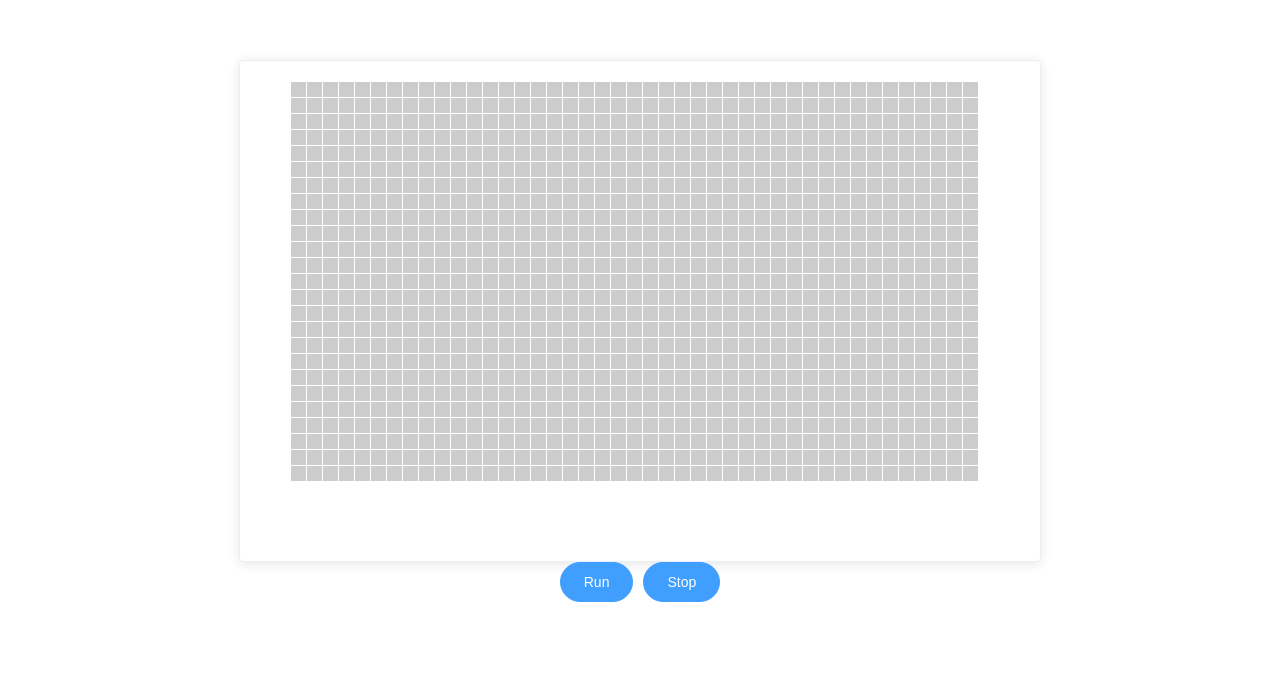
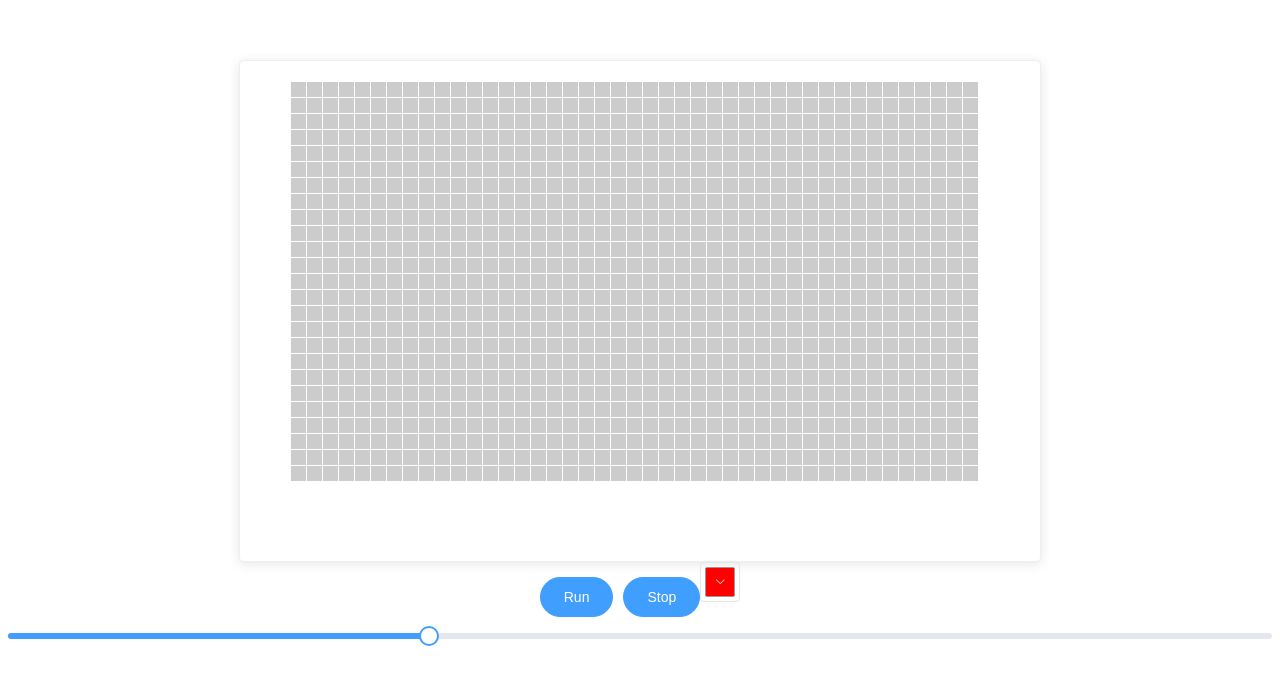
Before and after one commit to HanwGeek/cell-auto, a Vue app: page / in a window 1280 px wide. Shown: the top 684 px of the page. Built offline with nearby package versions, Linux system fonts and the light colour scheme.

Commit message:
Add color selector & speed controller

```diff
--- a/src/components/cell-auto.vue
+++ b/src/components/cell-auto.vue
@@ -23,6 +23,8 @@
       round>
         Stop
       </el-button>
+      <el-color-picker v-model="lifeColor" show-alpha></el-color-picker>
+      <el-slider v-model="speed" max="3000" step="100"></el-slider>
     </el-row>
   </div>
 </template>
@@ -47,6 +49,9 @@ export default {
       running: false,
       speed: 1000,
     }
+  },
+  watch: {
+    lifeColor: function() {this.drawGrid()}
   },
   mounted () {
     // Init canvas and grids
```
